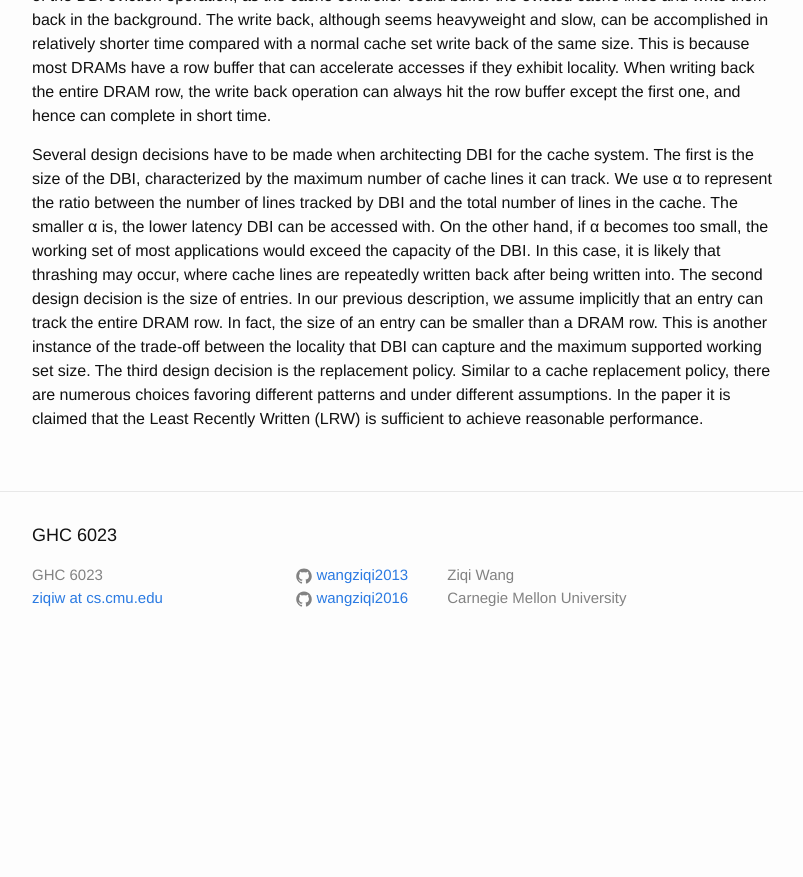
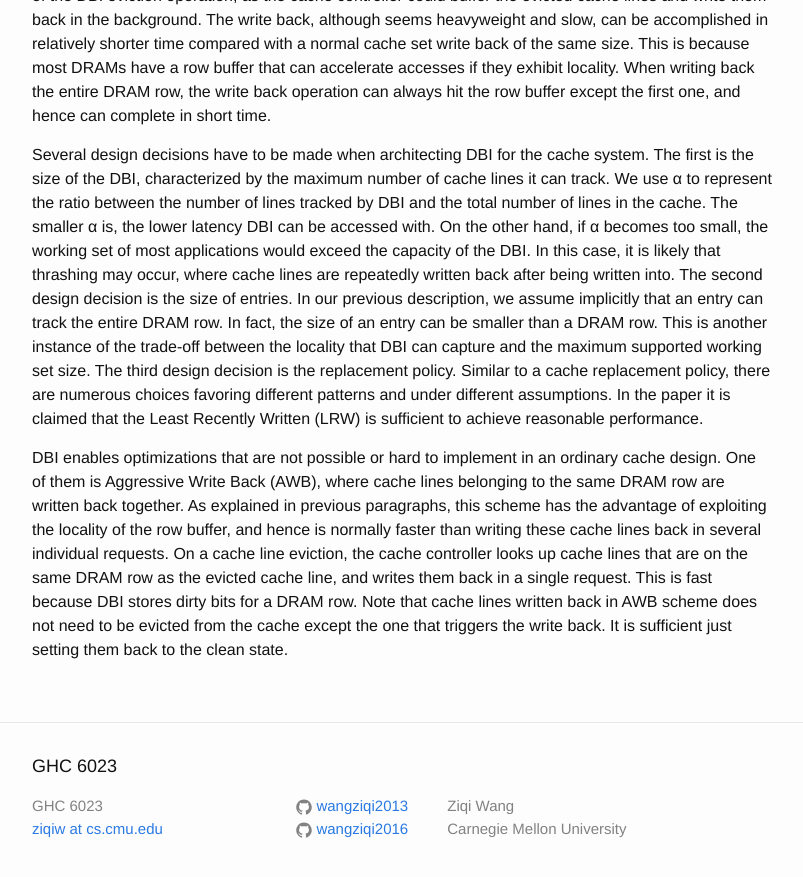
Before and after one commit to wangziqi2013/wangziqi2013.github.io, a Jekyll site: the page built from _posts/2018-05-27-dbi.markdown, in a window 1280 px wide and 900 px high, scrolled down 931 px. Shown: the top 877 px of the window, without its empty margins (238-1041 px from the left). Built offline with Jekyll 4.4.1, drawn with Linux system fonts in a browser that asks for light colours; before the commit the page ends 1600 px from its top, so only the background shows below that.

Commit message:
Adding AWB

```diff
--- a/_posts/2018-05-27-dbi.markdown
+++ b/_posts/2018-05-27-dbi.markdown
@@ -54,3 +54,12 @@ is another instance of the trade-off between the locality that DBI can capture a
 The third design decision is the replacement policy. Similar to a cache replacement policy, there are numerous choices
 favoring different patterns and under different assumptions. In the paper it is claimed that the Least Recently Written
 (LRW) is sufficient to achieve reasonable performance.
+
+DBI enables optimizations that are not possible or hard to implement in an ordinary cache design. One of them is
+Aggressive Write Back (AWB), where cache lines belonging to the same DRAM row are written back together. As
+explained in previous paragraphs, this scheme has the advantage of exploiting the locality of the row buffer, and
+hence is normally faster than writing these cache lines back in several individual requests. On a cache line
+eviction, the cache controller looks up cache lines that are on the same DRAM row as the evicted cache line,
+and writes them back in a single request. This is fast because DBI stores dirty bits for a DRAM row. Note that
+cache lines written back in AWB scheme does not need to be evicted from the cache except the one that triggers
+the write back. It is sufficient just setting them back to the clean state.
```
